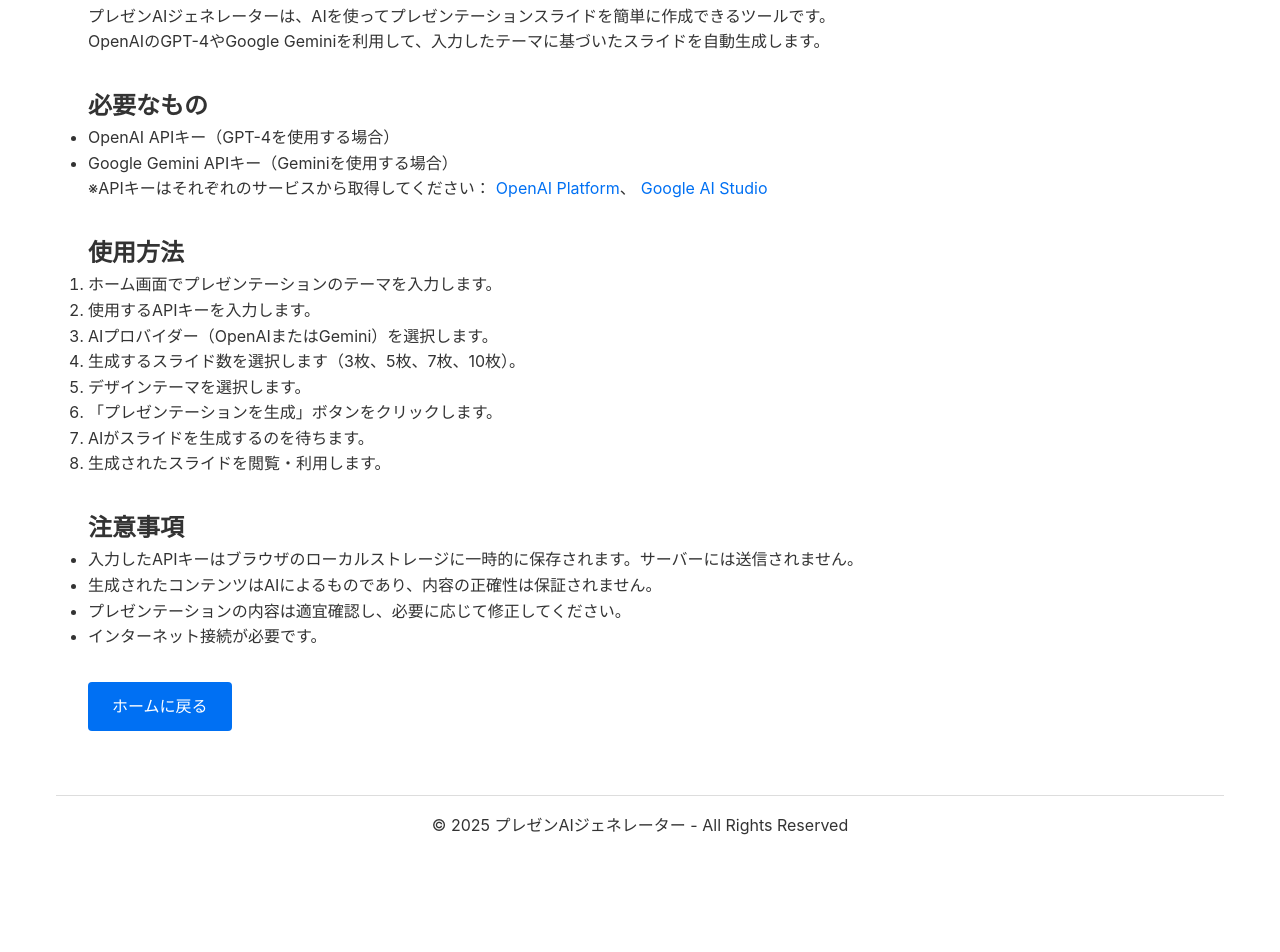
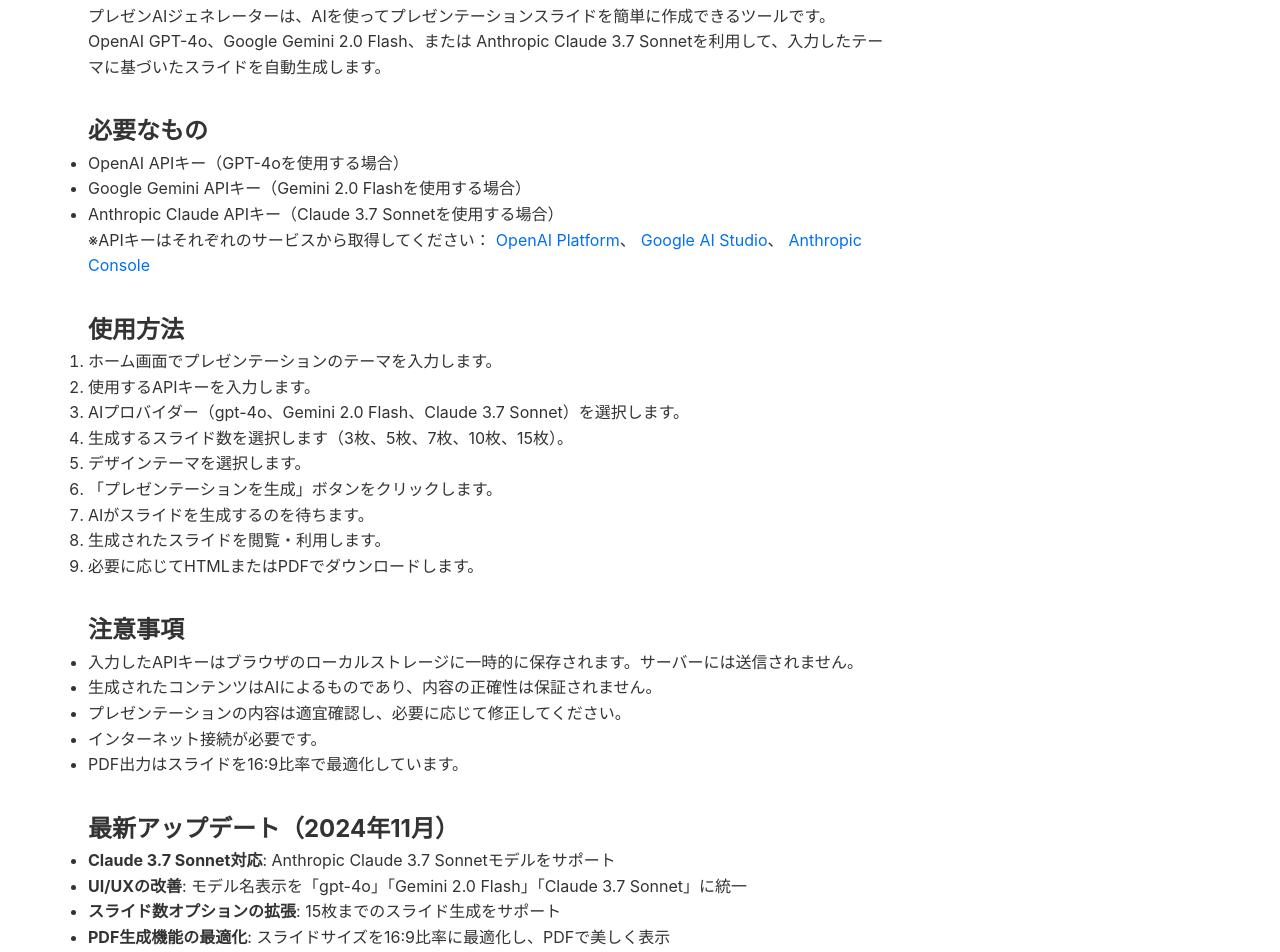
Before and after one commit to MyTH-AI-JP/prompt-presentation, a Next.js app: page /about in a window 1280 px wide. Shown: the part 220-1172 px from the top of the page. Before the commit the page ends 1075 px from the top, so only its background shows below. Built offline with nearby package versions, Linux system fonts and the light colour scheme.

Commit message:
使い方ページを更新：Claude 3.7 Sonnet対応、スライド数オプション拡張（15枚まで）、PDFダウンロード機能などの最新情報を追加

```diff
--- a/pages/about.js
+++ b/pages/about.js
@@ -23,15 +23,16 @@
             <h2>概要</h2>
             <p>
               プレゼンAIジェネレーターは、AIを使ってプレゼンテーションスライドを簡単に作成できるツールです。
-              OpenAIのGPT-4やGoogle Geminiを利用して、入力したテーマに基づいたスライドを自動生成します。
+              OpenAI GPT-4o、Google Gemini 2.0 Flash、または Anthropic Claude 3.7 Sonnetを利用して、入力したテーマに基づいたスライドを自動生成します。
             </p>
           </section>
 
           <section style={{ margin: '2rem 0' }}>
             <h2>必要なもの</h2>
             <ul>
-              <li>OpenAI APIキー（GPT-4を使用する場合）</li>
-              <li>Google Gemini APIキー（Geminiを使用する場合）</li>
+              <li>OpenAI APIキー（GPT-4oを使用する場合）</li>
+              <li>Google Gemini APIキー（Gemini 2.0 Flashを使用する場合）</li>
+              <li>Anthropic Claude APIキー（Claude 3.7 Sonnetを使用する場合）</li>
             </ul>
             <p>
               ※APIキーはそれぞれのサービスから取得してください：
@@ -40,6 +41,9 @@
               </a>、
               <a href="https://ai.google.dev/" target="_blank" rel="noopener noreferrer" style={{ marginLeft: '5px' }}>
                 Google AI Studio
+              </a>、
+              <a href="https://console.anthropic.com/" target="_blank" rel="noopener noreferrer" style={{ marginLeft: '5px' }}>
+                Anthropic Console
               </a>
             </p>
           </section>
@@ -49,12 +53,13 @@
             <ol>
               <li>ホーム画面でプレゼンテーションのテーマを入力します。</li>
               <li>使用するAPIキーを入力します。</li>
-              <li>AIプロバイダー（OpenAIまたはGemini）を選択します。</li>
-              <li>生成するスライド数を選択します（3枚、5枚、7枚、10枚）。</li>
+              <li>AIプロバイダー（gpt-4o、Gemini 2.0 Flash、Claude 3.7 Sonnet）を選択します。</li>
+              <li>生成するスライド数を選択します（3枚、5枚、7枚、10枚、15枚）。</li>
               <li>デザインテーマを選択します。</li>
               <li>「プレゼンテーションを生成」ボタンをクリックします。</li>
               <li>AIがスライドを生成するのを待ちます。</li>
               <li>生成されたスライドを閲覧・利用します。</li>
+              <li>必要に応じてHTMLまたはPDFでダウンロードします。</li>
             </ol>
           </section>
 
@@ -65,6 +70,17 @@
               <li>生成されたコンテンツはAIによるものであり、内容の正確性は保証されません。</li>
               <li>プレゼンテーションの内容は適宜確認し、必要に応じて修正してください。</li>
               <li>インターネット接続が必要です。</li>
+              <li>PDF出力はスライドを16:9比率で最適化しています。</li>
+            </ul>
+          </section>
+
+          <section style={{ margin: '2rem 0' }}>
+            <h2>最新アップデート（2024年11月）</h2>
+            <ul>
+              <li><strong>Claude 3.7 Sonnet対応</strong>: Anthropic Claude 3.7 Sonnetモデルをサポート</li>
+              <li><strong>UI/UXの改善</strong>: モデル名表示を「gpt-4o」「Gemini 2.0 Flash」「Claude 3.7 Sonnet」に統一</li>
+              <li><strong>スライド数オプションの拡張</strong>: 15枚までのスライド生成をサポート</li>
+              <li><strong>PDF生成機能の最適化</strong>: スライドサイズを16:9比率に最適化し、PDFで美しく表示</li>
             </ul>
           </section>
 
```
